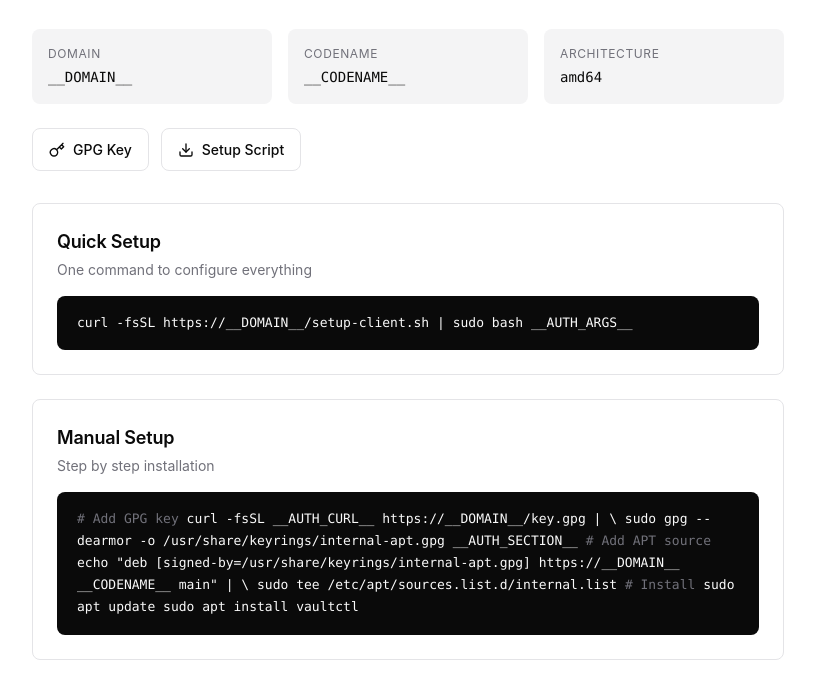
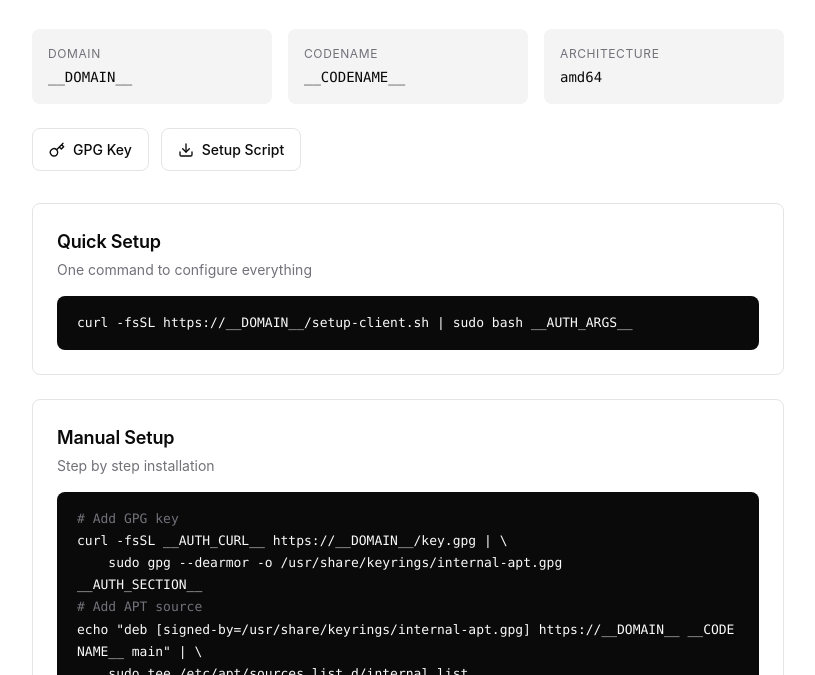
Before and after one commit to meloncafe/vaultctl, a plain HTML site: page templates/index.html in a window 1280 px wide. Shown: the part 125-800 px from the top of the page, without its empty margins (232-1047 px from the left). Drawn offline with Linux system fonts and the light colour scheme.

Commit message:
feat(core) enhance APT repository client setup with authentication options and improve HTML code block styling

```diff
--- a/templates/index.html
+++ b/templates/index.html
@@ -96,6 +96,8 @@
             font-family: ui-monospace, 'SF Mono', 'Consolas', monospace;
             font-size: 13px;
             line-height: 1.7;
+            white-space: pre-wrap;
+            word-break: break-all;
         }
         .code-block .comment {
             color: #71717a;
```
Also changed, not shown: 1 other file.
